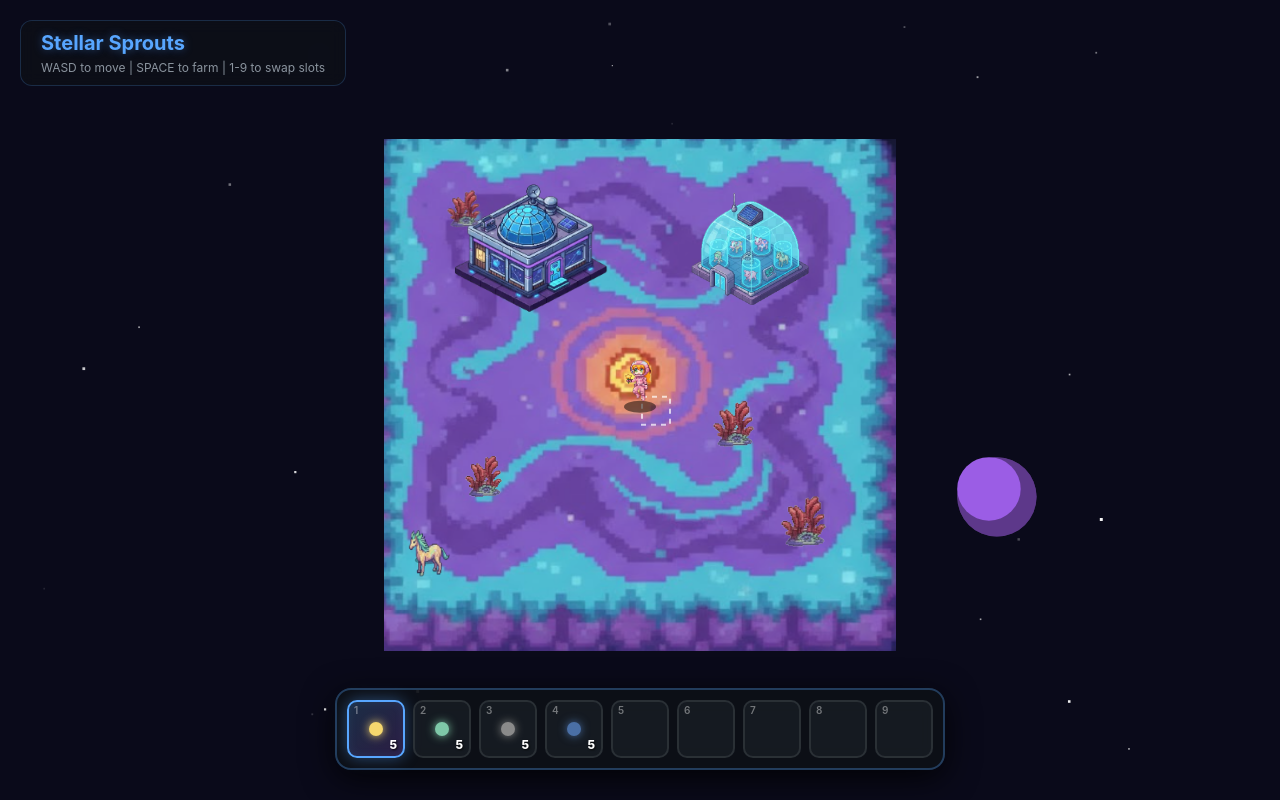
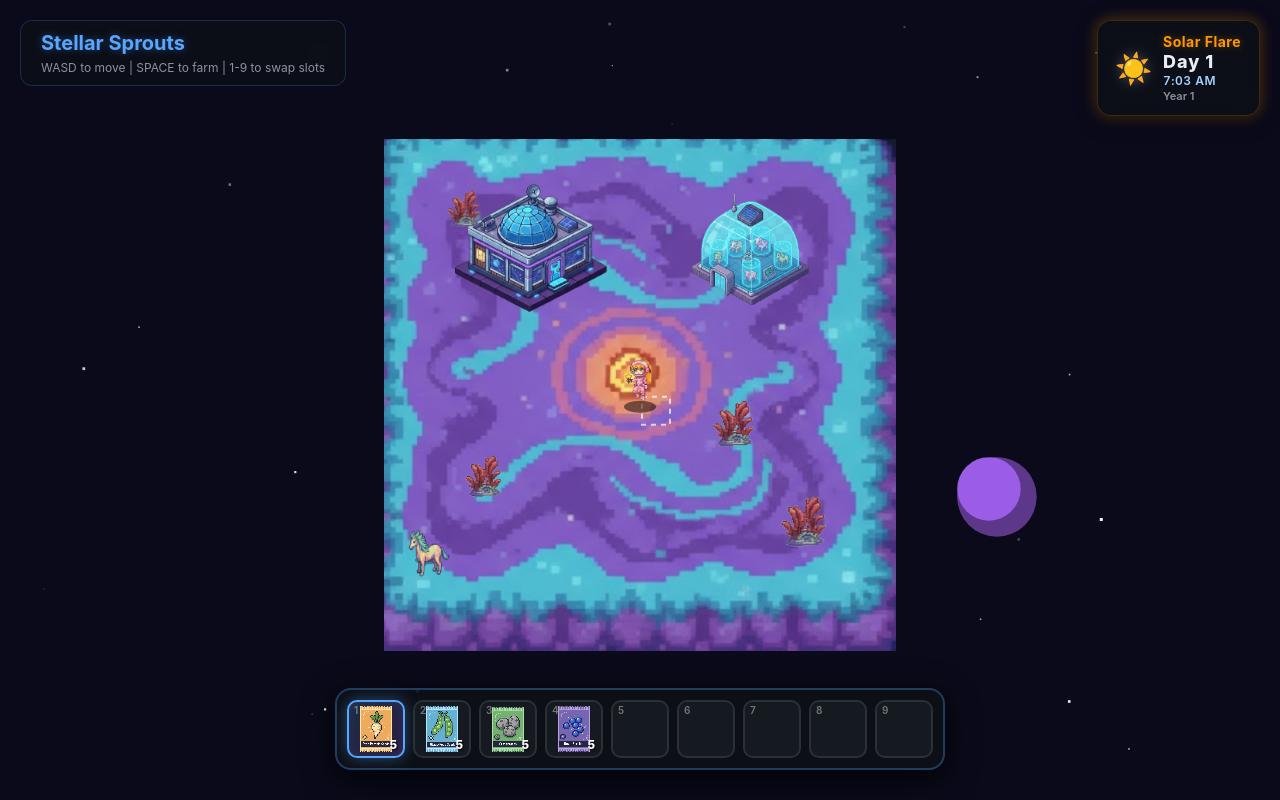
Before and after one commit to becca-bear/stellar_sprouts, a website built with Vite: page index.html in a window 1280 px wide. Built offline with nearby package versions, Linux system fonts and the light colour scheme.

Commit message:
Add time and calendar system: Solar Flare/Binary Heat/Gravity Sink/Void Cycle seasons with hour/minute clock and global accessors

```diff
--- a/index.html
+++ b/index.html
@@ -12,6 +12,16 @@
   <div id="ui-layer">
     <h1>Stellar Sprouts</h1>
     <p>WASD to move | SPACE to farm | 1-9 to swap slots</p>
+  </div>
+
+  <div id="calendar-hud">
+    <div id="season-icon">☀️</div>
+    <div id="calendar-info">
+      <div id="season-name">Solar Flare</div>
+      <div id="day-display">Day 1</div>
+      <div id="time-display">6:00 AM</div>
+      <div id="year-display">Year 1</div>
+    </div>
   </div>
 
   <div id="hotbar-container">
--- a/main.js
+++ b/main.js
@@ -188,6 +188,8 @@ seedPacketImages[0].src = './star-parsnip_seeds.png';
 seedPacketImages[1].src = './Glass_pods_seeds.png';
 seedPacketImages[2].src = './cratertatos_seeds.png';
 seedPacketImages[3].src = './nova_berries_seeds.png';
+// Re-render hotbar once seed images load so they appear instead of fallback dots
+seedPacketImages.forEach(img => { img.onload = () => { if (typeof updateUI === 'function') updateUI(); }; });
 
 // Constants
 const TILE_SIZE = 32; // Made smaller for a more cozy, "miniature" feel
@@ -239,6 +241,113 @@ function selectSlot(index) {
 
 // Game state
 let currentMap = 'farm'; // 'farm' or 'town'
+
+// Season / Calendar System
+const SEASONS = [
+  { name: 'Solar Flare', icon: '☀️', color: '#ff9800', glowColor: 'rgba(255, 152, 0, 0.4)' },
+  { name: 'Binary Heat', icon: '🔥', color: '#f44336', glowColor: 'rgba(244, 67, 54, 0.4)' },
+  { name: 'Gravity Sink', icon: '�', color: '#9c27b0', glowColor: 'rgba(156, 39, 176, 0.4)' },
+  { name: 'Void Cycle', icon: '🌑', color: '#29b6f6', glowColor: 'rgba(41, 182, 246, 0.4)' },
+];
+const DAYS_PER_SEASON = 28;
+const DAY_LENGTH_SECONDS = 90; // ~90 seconds real time = 1 game day
+const HOURS_PER_DAY = 20; // Game runs from 6:00 AM to 2:00 AM (20 hours)
+const START_HOUR = 6; // Day starts at 6 AM
+
+// Global calendar state — accessible by crop scripts via window.currentDay etc.
+let currentDay = 1;
+let currentSeason = 0;
+let currentYear = 1;
+let currentHour = START_HOUR;
+let currentMinute = 0;
+let dayTimer = 0;
+
+// Expose globally for other scripts
+window.currentDay = currentDay;
+window.currentSeason = currentSeason;
+window.currentYear = currentYear;
+window.currentHour = currentHour;
+window.currentMinute = currentMinute;
+window.SEASONS = SEASONS;
+
+function syncGlobals() {
+  window.currentDay = currentDay;
+  window.currentSeason = currentSeason;
+  window.currentYear = currentYear;
+  window.currentHour = currentHour;
+  window.currentMinute = currentMinute;
+}
+
+function advanceDay() {
+  currentDay++;
+  if (currentDay > DAYS_PER_SEASON) {
+    currentDay = 1;
+    currentSeason++;
+    if (currentSeason >= SEASONS.length) {
+      currentSeason = 0;
+      currentYear++;
+    }
+  }
+  currentHour = START_HOUR;
+  currentMinute = 0;
+  syncGlobals();
+  updateCalendarUI();
+}
+
+function updateGameTime(dt) {
+  dayTimer += dt;
+
+  // Calculate how many game-seconds per real-second
+  const gameSecondsPerRealSecond = (HOURS_PER_DAY * 60) / DAY_LENGTH_SECONDS;
+  const gameMinutesElapsed = dt * gameSecondsPerRealSecond;
+
+  currentMinute += gameMinutesElapsed;
+  while (currentMinute >= 60) {
+    currentMinute -= 60;
+    currentHour++;
+  }
+
+  // Check if the day is over
+  if (dayTimer >= DAY_LENGTH_SECONDS) {
+    dayTimer -= DAY_LENGTH_SECONDS;
+    advanceDay();
+  }
+
+  syncGlobals();
+}
+
+function formatGameTime(hour, minute) {
+  const h = Math.floor(hour);
+  const m = Math.floor(minute);
+  const period = h >= 12 && h < 24 ? 'PM' : 'AM';
+  const displayH = h > 12 ? h - 12 : (h === 0 ? 12 : h);
+  return `${displayH}:${m.toString().padStart(2, '0')} ${period}`;
+}
+
+function updateCalendarUI() {
+  const season = SEASONS[currentSeason];
+  const iconEl = document.getElementById('season-icon');
+  const nameEl = document.getElementById('season-name');
+  const dayEl = document.getElementById('day-display');
+  const timeEl = document.getElementById('time-display');
+  const yearEl = document.getElementById('year-display');
+  const hudEl = document.getElementById('calendar-hud');
+
+  if (!iconEl) return;
+
+  iconEl.textContent = season.icon;
+  nameEl.textContent = season.name;
+  nameEl.style.color = season.color;
+  nameEl.style.textShadow = `0 0 8px ${season.glowColor}`;
+  dayEl.textContent = `Day ${currentDay}`;
+  timeEl.textContent = formatGameTime(currentHour, currentMinute);
+  yearEl.textContent = `Year ${currentYear}`;
+  hudEl.style.borderColor = `${season.color}33`;
+  hudEl.style.boxShadow = `0 4px 20px rgba(0,0,0,0.5), 0 0 15px ${season.glowColor}`;
+}
+
+// Initialize calendar on load
+document.addEventListener('DOMContentLoaded', updateCalendarUI);
 
 const player = {
   x: ROCK_WIDTH / 2,
@@ -560,6 +669,13 @@ let lastTime = 0;
 let spaceJustPressed = false;
 
 function update(dt) {
+  // Advance game clock (hours, minutes, day transitions)
+  updateGameTime(dt);
+  // Refresh HUD clock display ~4x per second (every 15 frames)
+  if (Math.floor(dayTimer * 4) !== Math.floor((dayTimer - dt) * 4)) {
+    updateCalendarUI();
+  }
+
   // Move stars slowly to simulate space floating
   stars.forEach(s => {
     s.y += s.speedY * dt * 60;
--- a/style.css
+++ b/style.css
@@ -440,3 +440,78 @@ html {
   font-weight: 800;
   text-shadow: 0 0 8px rgba(240, 195, 71, 0.4);
 }
+
+/* ===== CALENDAR HUD ===== */
+#calendar-hud {
+  position: absolute;
+  top: 20px;
+  right: 20px;
+  z-index: 10;
+  display: flex;
+  align-items: center;
+  gap: 12px;
+  background: rgba(13, 17, 23, 0.8);
+  padding: 12px 18px;
+  border-radius: 14px;
+  border: 1px solid rgba(88, 166, 255, 0.2);
+  backdrop-filter: blur(10px);
+  user-select: none;
+  pointer-events: none;
+  transition: border-color 0.5s ease, box-shadow 0.5s ease;
+  box-shadow: 0 4px 20px rgba(0, 0, 0, 0.5);
+}
+
+#season-icon {
+  font-size: 28px;
+  line-height: 1;
+  filter: drop-shadow(0 0 6px rgba(255, 255, 255, 0.3));
+  animation: seasonPulse 3s ease-in-out infinite;
+}
+
+@keyframes seasonPulse {
+
+  0%,
+  100% {
+    transform: scale(1);
+  }
+
+  50% {
+    transform: scale(1.1);
+  }
+}
+
+#calendar-info {
+  display: flex;
+  flex-direction: column;
+  gap: 1px;
+}
+
+#season-name {
+  font-size: 14px;
+  font-weight: 700;
+  color: #4caf50;
+  text-shadow: 0 0 8px rgba(76, 175, 80, 0.4);
+  letter-spacing: 0.5px;
+  transition: color 0.5s ease, text-shadow 0.5s ease;
+}
+
+#day-display {
+  font-size: 18px;
+  font-weight: 800;
+  color: #e6edf3;
+  letter-spacing: 1px;
+}
+
+#time-display {
+  font-size: 12px;
+  font-weight: 600;
+  color: #a5d6ff;
+  letter-spacing: 0.5px;
+  font-variant-numeric: tabular-nums;
+}
+
+#year-display {
+  font-size: 11px;
+  color: #8b949e;
+  font-weight: 600;
+}
```
